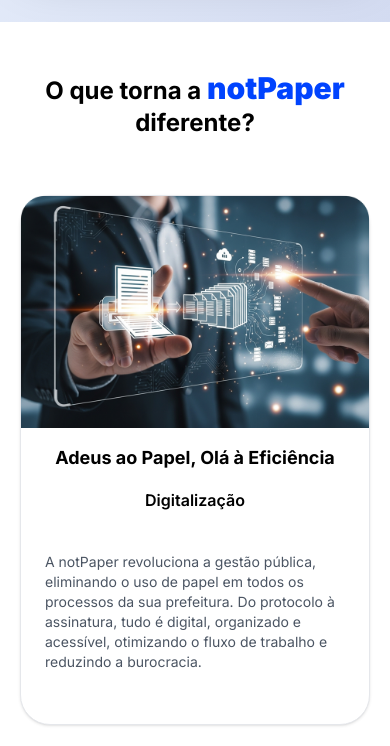
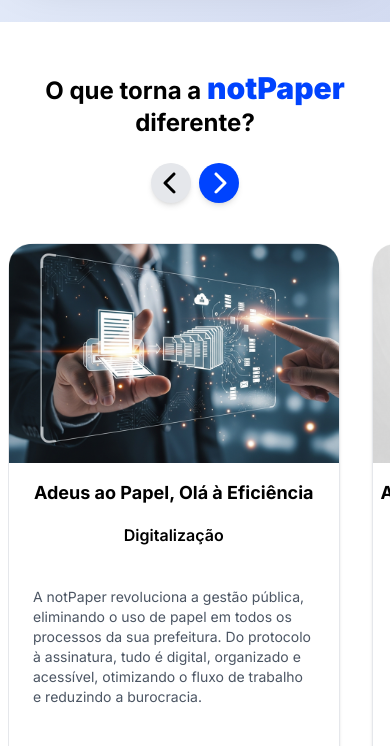
Before and after one commit to EduardoSa23/lp_notpaper, a Next.js app: page / in a window 390 px wide. Shown: the part 813-1559 px from the top of the page. Built offline with nearby package versions, Linux system fonts and the light colour scheme.

Commit message:
refactor: ajuste no carrousel para arrastar para o lado pelo mouse e pelo dedo no mobile

```diff
--- a/app/globals.css
+++ b/app/globals.css
@@ -11,7 +11,13 @@
 }
 
 .font-inter {
-  font-family: "Inter", -apple-system, BlinkMacSystemFont, "Segoe UI", Roboto, sans-serif;
+  font-family:
+    "Inter",
+    -apple-system,
+    BlinkMacSystemFont,
+    "Segoe UI",
+    Roboto,
+    sans-serif;
 }
 
 @keyframes fade-in-up {
@@ -51,15 +57,23 @@
 
 .carousel-diferenca {
   display: flex;
-  transition: transform 0.6s ease;
+  gap: 2rem;
+  overflow-x: auto;
+  scroll-snap-type: x mandatory;
+  scroll-behavior: smooth;
   touch-action: pan-x;
   -webkit-overflow-scrolling: touch;
+  scrollbar-width: none;
+}
+
+.carousel-diferenca::-webkit-scrollbar {
+  display: none;
 }
 
 .card-diferanca {
-  width: 450px;
-  margin-right: 2rem;
+  width: min(450px, 85vw);
   flex-shrink: 0;
+  scroll-snap-align: start;
 }
 
 @media (max-width: 768px) {
@@ -80,6 +94,9 @@
   overflow: hidden;
   white-space: nowrap;
   width: 100%;
+}
+
+.logo-row {
   position: relative;
   isolation: isolate;
   --tunnel-fade: clamp(56px, 9vw, 170px);
@@ -91,13 +108,7 @@
     #000 calc(100% - var(--tunnel-fade)),
     transparent 100%
   );
-  mask-image: linear-gradient(
-    to right,
-    transparent 0,
-    #000 var(--tunnel-fade),
-    #000 calc(100% - var(--tunnel-fade)),
-    transparent 100%
-  );
+  mask-image: linear-gradient(to right, transparent 0, #000 var(--tunnel-fade), #000 calc(100% - var(--tunnel-fade)), transparent 100%);
   box-shadow:
     inset 72px 0 85px -78px var(--tunnel-shadow),
     inset -72px 0 85px -78px var(--tunnel-shadow);
@@ -152,7 +163,7 @@
 }
 
 @media (min-width: 768px) and (max-width: 1400px) {
-  .carousel-diferenca {
+  .card-diferenca {
     margin-left: 50px;
   }
 }
--- a/components/layout/header.jsx
+++ b/components/layout/header.jsx
@@ -3,7 +3,7 @@
 
 export default function SiteHeader() {
   return (
-    <header className="fixed top-0 z-50 w-full bg-white shadow-lg">
+    <header className="fixed top-0 z-50 w-full bg-white/90 shadow-lg">
       <nav className="container mx-auto flex items-center justify-between px-4 py-4">
         <Link href="/" className="flex items-center" aria-label="Ir para a Home">
           <Image src="/image/Logo_notpaper.png" alt="Logo da notPaper" width={180} height={48} className="h-10 w-auto" priority />
--- a/components/sections/diferenca/diferenca-section.jsx
+++ b/components/sections/diferenca/diferenca-section.jsx
@@ -1,6 +1,6 @@
 "use client";
 
-import { useEffect, useMemo, useState } from "react";
+import { useEffect, useRef, useState } from "react";
 import Image from "next/image";
 import { FaChevronLeft, FaChevronRight } from "react-icons/fa6";
 
@@ -43,36 +43,88 @@
 ];
 
 export default function DiferencaSection() {
-  const [cardIndex, setCardIndex] = useState(0);
-  const maxDesktopIndex = useMemo(() => Math.max(diferencas.length - 2, 0), []);
+  const carouselRef = useRef(null);
+  const dragState = useRef({ isDragging: false, startX: 0, scrollLeft: 0 });
+  const [isDragging, setIsDragging] = useState(false);
 
   useEffect(() => {
-    const media = window.matchMedia("(min-width: 769px)");
-    if (!media.matches) return undefined;
+    const endDrag = () => {
+      if (!dragState.current.isDragging) return;
+      dragState.current.isDragging = false;
+      setIsDragging(false);
+    };
 
-    const id = setInterval(() => {
-      setCardIndex((prev) => (prev >= maxDesktopIndex ? 0 : prev + 1));
-    }, 15000);
+    window.addEventListener("pointerup", endDrag);
+    window.addEventListener("pointercancel", endDrag);
 
-    return () => clearInterval(id);
-  }, [maxDesktopIndex]);
+    return () => {
+      window.removeEventListener("pointerup", endDrag);
+      window.removeEventListener("pointercancel", endDrag);
+    };
+  }, []);
 
-  const next = () => setCardIndex((prev) => (prev < maxDesktopIndex ? prev + 1 : 0));
-  const prev = () => setCardIndex((prevValue) => (prevValue > 0 ? prevValue - 1 : maxDesktopIndex));
-  const desktopTranslate = { transform: `translateX(${-cardIndex * 350}px)` };
+  const getStep = () => {
+    const track = carouselRef.current;
+    if (!track) return 360;
+
+    const firstCard = track.querySelector(".card-diferanca");
+    if (!firstCard) return 360;
+
+    const styles = window.getComputedStyle(track);
+    const gap = Number.parseFloat(styles.columnGap || styles.gap || "0") || 0;
+    return firstCard.getBoundingClientRect().width + gap;
+  };
+
+  const scrollByStep = (direction) => {
+    const track = carouselRef.current;
+    if (!track) return;
+
+    track.scrollBy({
+      left: getStep() * direction,
+      behavior: "smooth",
+    });
+  };
+
+  const onPointerDown = (event) => {
+    const track = carouselRef.current;
+    if (!track) return;
+
+    dragState.current.isDragging = true;
+    dragState.current.startX = event.clientX;
+    dragState.current.scrollLeft = track.scrollLeft;
+    setIsDragging(true);
+  };
+
+  const onPointerMove = (event) => {
+    const track = carouselRef.current;
+    if (!track || !dragState.current.isDragging) return;
+
+    const deltaX = event.clientX - dragState.current.startX;
+    track.scrollLeft = dragState.current.scrollLeft - deltaX;
+  };
 
   return (
     <section id="diferenca" className="bg-white pb-12 pt-12 md:pb-16 md:pt-20 section-anchor">
       <div className="mx-auto grid max-w-6xl px-4">
-        <div className="flex items-center justify-between gap-12">
-          <h2 className="mb-6 text-center text-2xl font-bold md:text-3xl">
+        <div className="flex flex-col items-center justify-between gap-4 md:flex-row md:gap-12">
+          <h2 className="mb-2 text-center text-2xl font-bold md:mb-6 md:text-3xl">
             O que torna a <strong className="text-3xl text-[#0043FE] md:text-4xl">notPaper</strong> diferente?
           </h2>
-          <div className="mb-4 hidden justify-end gap-2 md:flex">
-            <button className="rounded-full bg-gray-200 p-2 text-2xl shadow-md hover:bg-gray-300" onClick={prev} aria-label="Anterior">
+          <div className="mb-2 flex justify-end gap-2 md:mb-4">
+            <button
+              className="rounded-full bg-gray-200 p-2 text-2xl shadow-md transition hover:bg-gray-300"
+              onClick={() => scrollByStep(-1)}
+              aria-label="Anterior"
+              type="button"
+            >
               <FaChevronLeft />
             </button>
-            <button className="rounded-full bg-[#0043FE] p-2 text-2xl shadow-md hover:bg-[#0135C5]" onClick={next} aria-label="Próximo">
+            <button
+              className="rounded-full bg-[#0043FE] p-2 text-2xl shadow-md transition hover:bg-[#0135C5]"
+              onClick={() => scrollByStep(1)}
+              aria-label="Próximo"
+              type="button"
+            >
               <FaChevronRight className="text-white" />
             </button>
           </div>
@@ -80,21 +132,15 @@
       </div>
 
       <div className="carousel-container">
-        <div className="carousel-diferenca my-8 hidden px-5 md:flex md:pl-8 lg:ml-[200px]" style={desktopTranslate}>
+        <div
+          ref={carouselRef}
+          className={`carousel-diferenca my-8 px-5 md:pl-8 ml-2 lg:ml-[150px] ${isDragging ? "cursor-grabbing select-none" : "cursor-grab"}`}
+          onPointerDown={onPointerDown}
+          onPointerMove={onPointerMove}
+        >
           {diferencas.map((card) => (
             <article key={card.titulo} className="card-diferanca max-w-[100%] rounded-[30px] border border-gray-200 bg-white shadow md:max-w-5xl">
-              <Image src={card.img} alt={card.titulo} width={500} height={250} className="mb-4 w-full" />
-              <h3 className="text-center text-lg font-bold">{card.titulo}</h3>
-              <h4 className="my-4 text-center font-semibold">{card.subtitulo}</h4>
-              <p className="p-6 text-sm text-gray-600">{card.descricao}</p>
-            </article>
-          ))}
-        </div>
-
-        <div className="carousel-diferenca-mobile my-8 block px-5 md:hidden md:pl-8 lg:ml-[200px]">
-          {diferencas.map((card) => (
-            <article key={`mobile-${card.titulo}`} className="card-diferanca-mobile mb-8 max-w-[100%] rounded-[30px] border border-gray-200 bg-white shadow md:max-w-5xl">
-              <Image src={card.img} alt={card.titulo} width={500} height={250} className="mb-4 w-full" />
+              <Image src={card.img} alt={card.titulo} width={500} height={250} className="mb-4 w-full" draggable={false} />
               <h3 className="text-center text-lg font-bold">{card.titulo}</h3>
               <h4 className="my-4 text-center font-semibold">{card.subtitulo}</h4>
               <p className="p-6 text-sm text-gray-600">{card.descricao}</p>
--- a/components/sections/hero/hero-home.jsx
+++ b/components/sections/hero/hero-home.jsx
@@ -11,7 +11,7 @@
 
 export default function HeroHome() {
   return (
-    <section id="home" className="bg-gradient-to-br from-blue-50 to-[#d3dbf1] pb-16 pt-20 section-anchor">
+    <section id="home" className="bg-gradient-to-br from-blue-50 to-[#d3dbf1] pb-16 pt-20 lg:pt-32 section-anchor">
       <div className="container mx-auto px-4">
         <div className="grid items-center gap-12 md:grid-cols-2">
           <div className="animate-fade-in-up">
@@ -35,7 +35,7 @@
 
           <div className="relative mt-12 animate-zoom-in md:mt-0">
             <Image src={heroData.heroImage} alt={heroData.heroImageAlt} width={640} height={500} className="rounded-2xl shadow-2xl" priority />
-            <div className="absolute -right-2 -top-4 rounded-full bg-yellow-400 px-4 py-2 font-bold text-black md:-right-4">Inovação</div>
+            <div className="absolute -right-2 -top-4 rounded-full bg-yellow-400 px-4 py-2 font-bold text-black md:-right-[-4rem]">Inovação</div>
             <div className="absolute -bottom-4 -left-2 rounded-full bg-blue-500 px-4 py-2 font-bold text-white md:-left-4">Resultados</div>
           </div>
         </div>
```
